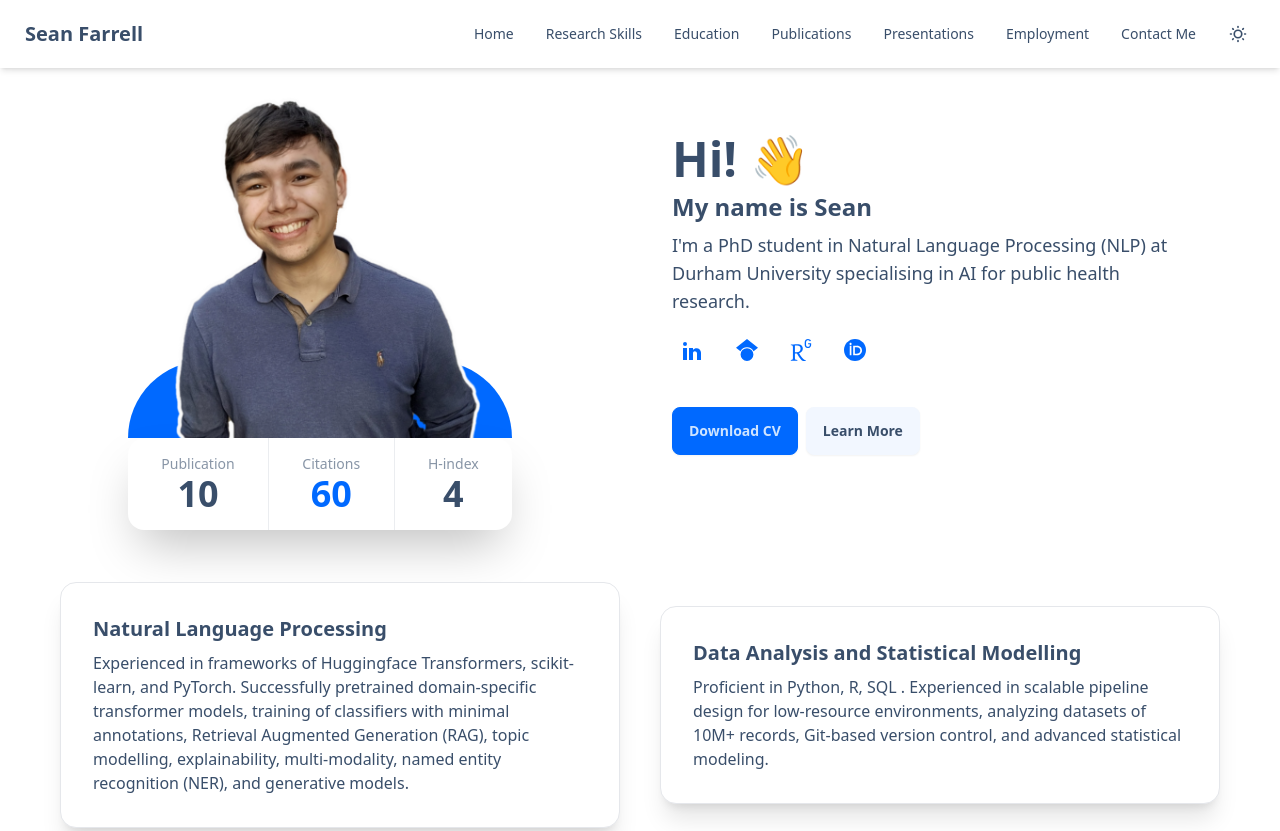
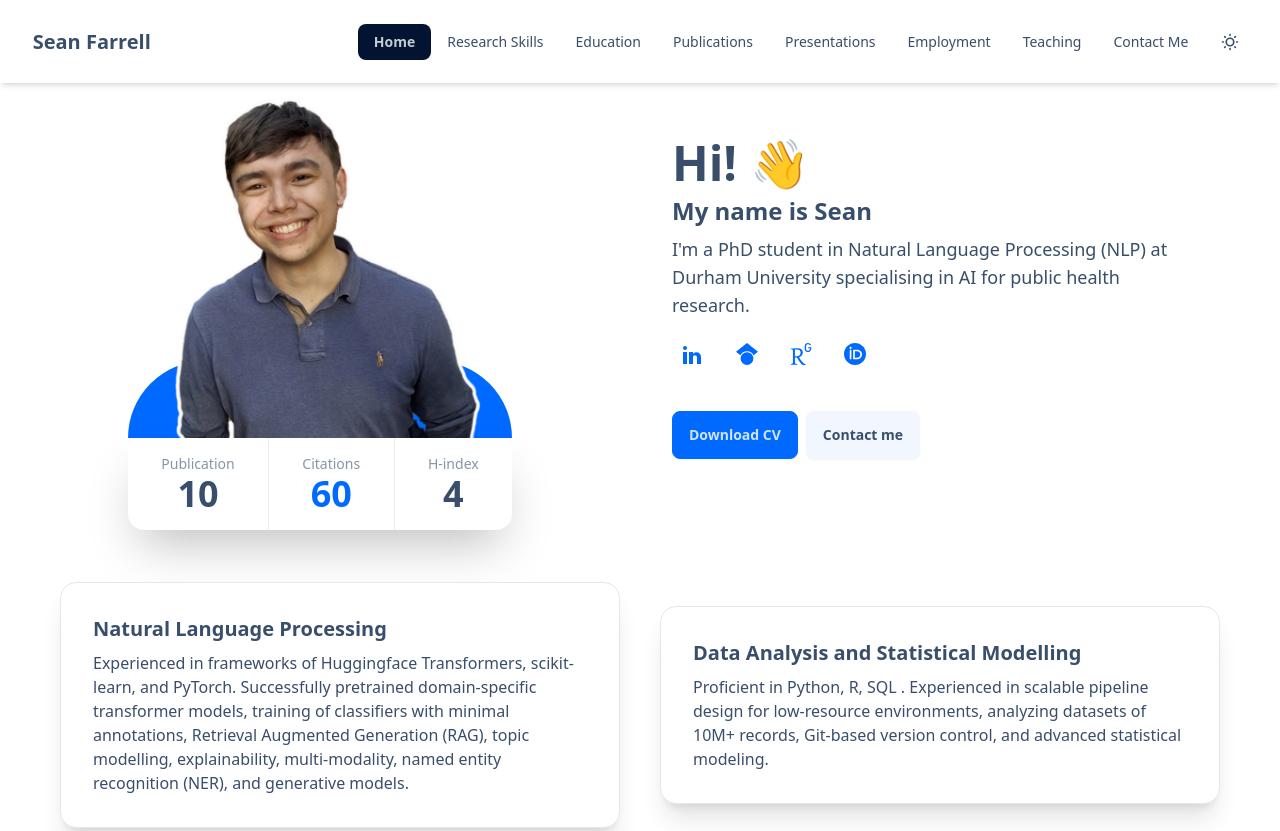
Before and after one commit to seanfarr788/seanfarr788.github.io, a plain HTML site: page index.html in a window 1280 px wide. Shown: the top 831 px of the page. Drawn offline with nearby package versions, Linux system fonts and the light colour scheme.

Commit message:
Updated navigation bar

```diff
--- a/index.html
+++ b/index.html
@@ -39,6 +39,60 @@
     </script>
 </head>
 
+<script>
+    window.addEventListener('scroll', function () {
+        const header = document.querySelector('header');
+        if (window.scrollY > 0) {
+            header.classList.add('scrolled');
+        } else {
+            header.classList.remove('scrolled');
+        }
+    });
+</script>
+
+<script>
+    window.addEventListener('scroll', function() {
+        const sections = document.querySelectorAll('section');
+        const menuItems = document.querySelectorAll('header .menu a');
+
+        let currentSection = 'home'; // Default state
+
+        sections.forEach(section => {
+            const sectionTop = section.offsetTop;
+            if (pageYOffset >= sectionTop - 60) {
+                currentSection = section.getAttribute('id');
+            }
+        });
+
+        menuItems.forEach(item => {
+            item.classList.remove('active');
+            if (item.getAttribute('href').includes(currentSection)) {
+                item.classList.add('active');
+            }
+        });
+    });
+</script>
+
+<style>
+    header {
+        background-color: white;
+        transition: background-color 0.3s ease, padding 0.3s ease;
+        padding: 0.6%;
+    }
+
+    header.scrolled {
+        background-color: rgba(255, 255, 255, 0.8);
+        backdrop-filter: blur(10px);
+        padding: 0.25%;
+    }
+
+    .header-content {
+        opacity: 1;
+    }
+    .menu a.active {
+        font-weight: bold;
+    }
+</style>
 
 <header class="fixed top-0 w-full z-50 bg-base-100 shadow-md">
     <div class="navbar flex-wrap">
@@ -54,12 +108,13 @@
         </div>
         <div id="menu" class="hidden md:flex md:items-center w-full md:w-auto">
             <ul class="menu menu-horizontal flex flex-col md:flex-row justify-center md:justify-end w-full md:w-auto">
-                <li><a href="#">Home</a></li>
+                <li><a href="#home" class="active">Home</a></li>
                 <li><a href="#research-skills">Research Skills</a></li>
                 <li><a href="#education">Education</a></li>
                 <li><a href="#publications">Publications</a></li>
                 <li><a href="#presentations">Presentations</a></li>
                 <li><a href="#employment">Employment</a></li>
+                <li><a href="#teaching">Teaching</a></li>
                 <li><a href="#contact">Contact Me</a></li>
                 <li>
                     <div class="flex-none w-full md:w-auto flex justify-center md:justify-end">
@@ -89,9 +144,7 @@
     });
 </script>
 
-
 <body class="pt-20">
-
     <!-- <button id="toggleButton" class="btn fixed bottom-5 right-5">Toggle View</button> -->
     <div class="container mx-auto pb-15">
         <div class="grid grid-cols-1 md:grid-cols-2 items-center">
@@ -217,13 +270,14 @@
                     <div class="flex flex-col lg:flex-row space-y-2 lg:space-y-0 lg:space-x-2 py-5">
                         <a href="assets/Sean_Farrell_academic_cv.pdf" download class="btn btn-primary font-bold"
                             target="_blank">Download CV</a>
-                        <button class="btn" onclick="location.href='#research-skills'">Learn More</button>
+                        <button class="btn" onclick="location.href='#contact'">Contact me</button>
                     </div>
                 </div>
-                <section id="research-skills"></section>
             </div>
         </div>
     </div>
+    <section id="home"></section>
+    <section id="research-skills"></section>
     <br>
     <div class="container mx-auto pb-10">
         <div class="grid grid-cols-1 md:grid-cols-2 items-center mx-10">
@@ -280,8 +334,8 @@
                     <p>Published in peer-reviewed journals, skilled at structuring clear and concise papers, emphasising
                         reproducibility and scientific rigor. Experience in writing ethics proposals.</p>
                 </div>
-                <section id="education"></section>
             </div>
+            <section id="education"></section>
         </div>
         <div class="grid grid-cols-1 justify-center items-center">
             <!-- Education Card -->
@@ -795,6 +849,7 @@
                 <p><b>Impact: </b>Published findings in the Journal of Medical and Veterinary Entomology
                 </p>
                 <div class="divider"></div>
+                <section id="teaching"></section>
                 <!--Undergraduate Researcher 1-->
                 <h3 class="text-2xl font-bold">Undergraduate Researcher @ <a href="https://liv.ac.uk/"
                         class="text-primary">University of Liverpool</a></h3>
@@ -812,6 +867,7 @@
                 <h5 class="text-1xl font-semibold">October 2016 – September 2021</h5>
             </div>
         </div>
+        <section id="contact"></section>
         <!-- Rewards Card -->
         <!-- <section id="rewards"></section>
         <div
@@ -848,7 +904,6 @@
             </div>
         </div>
         <!-- Contact Card -->
-        <section id="contact"></section>
         <div
             class="card-body flex flex-col justify-center items-center m-0 p-2 pt-10 pb-6 sm:justify-self-end lg:justify-self-auto w-full duration-300 hover:scale-105">
             <div class="card-body w-100 shadow-2xl border border-grey rounded-2xl">
```
